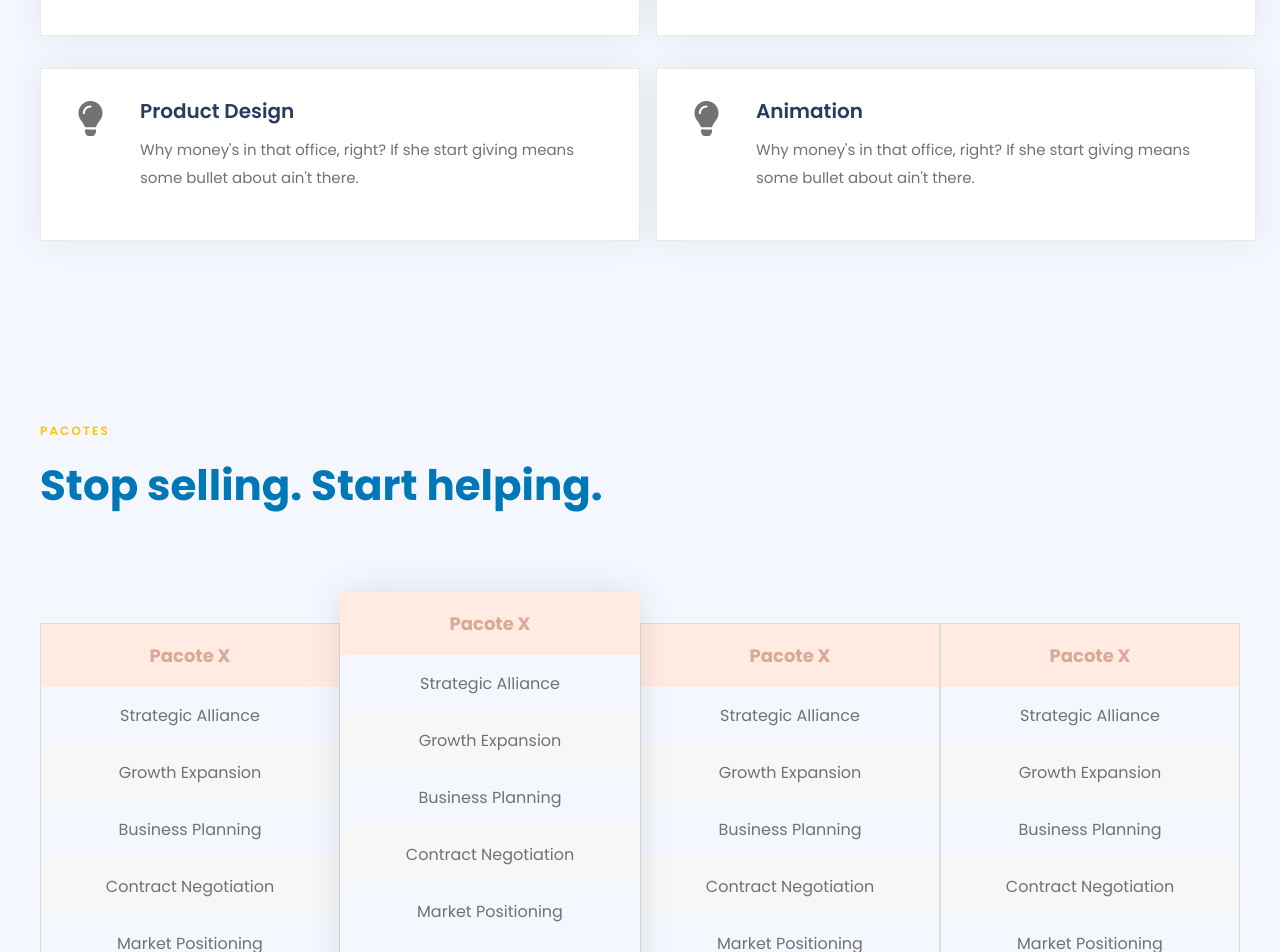
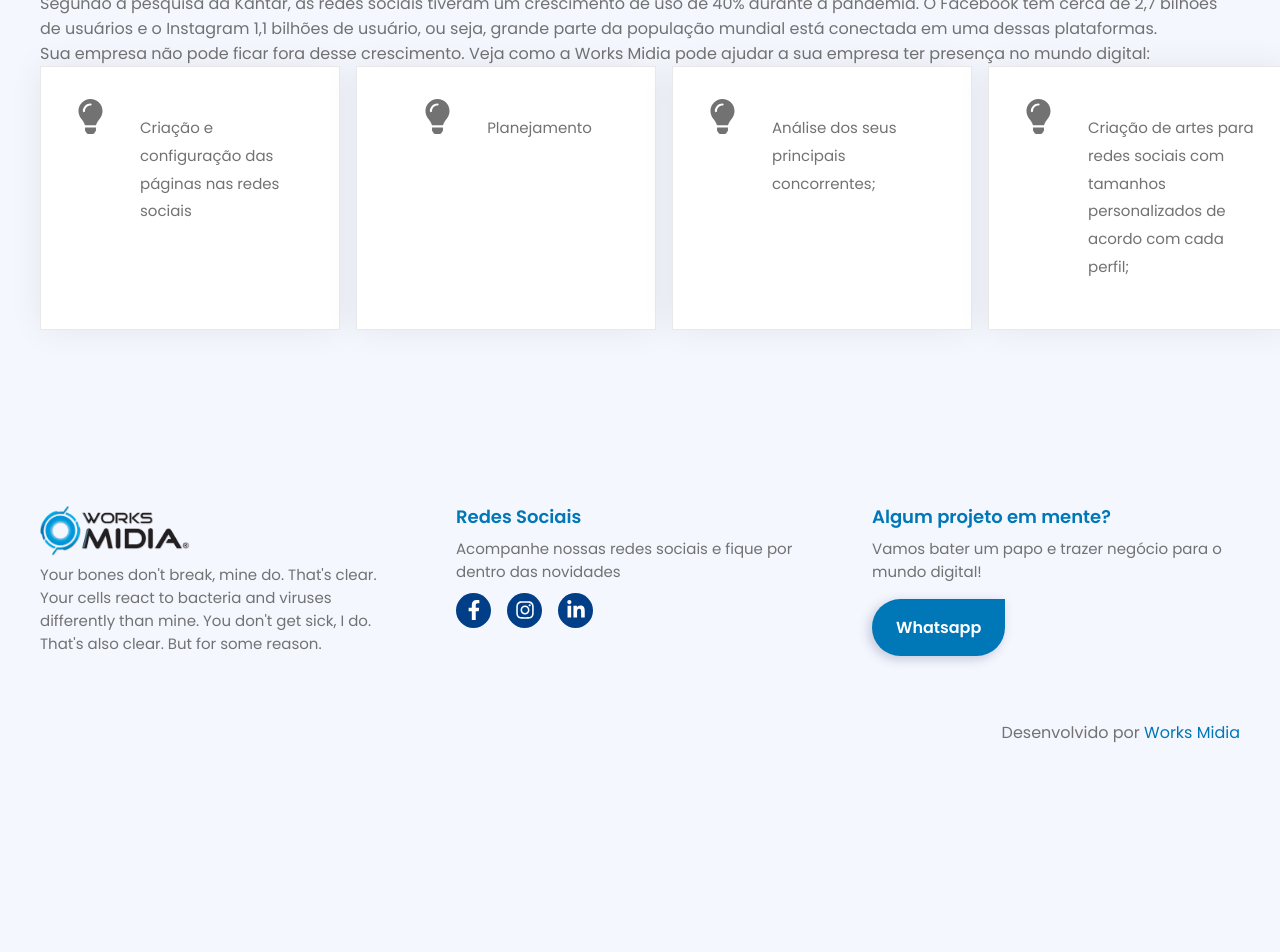
Before and after one commit to beaslins/worksmidia, a Next.js app: page /servicos in a window 1280 px wide. Shown: the part 600-1552 px from the top of the page. After the commit the page ends 1377 px from the top, so only its background shows below. Built offline with nearby package versions, Linux system fonts and the light colour scheme.

Commit message:
contact page

```diff
--- a/pages/servicos.js
+++ b/pages/servicos.js
@@ -11,77 +11,30 @@ function Servicos() {
                     <h4 className="sub-title">Serviços</h4>
                     <h1 className="title">Content marketing is a <span className="block">commitment</span></h1>
                 </div>
+
+                <div className="service">
+                    <h2 className="title">Gestão de redes sociais</h2>
+                    <p>Não é novidade para ninguém que as redes sociais devem fazer parte da estratégia de qualquer empresa, independentemente do tipo de segmento e tamanho. Em 2020 com a pandemia o papel das redes sociais ficou ainda mais presente na vida das pessoas, com o distanciamento social as plataformas fizeram o papel de nos manter conectados, mesmo distantes.</p>
+                    <p>Segundo a pesquisa da Kantar, as redes sociais tiveram um crescimento de uso de 40% durante a pandemia. O Facebook tem cerca de 2,7 bilhões de usuários e o Instagram 1,1 bilhões de usuário, ou seja, grande parte da população mundial está conectada em uma dessas plataformas.</p>
+                    <p>Sua empresa não pode ficar fora desse crescimento. Veja como a Works Midia pode ajudar a sua empresa ter presença no mundo digital:</p>
+                </div>
                 <div className="ser-list grid">
                     <Service
                         icon={<FaLightbulb />}
-                        title="Trend Design"
-                        description="Why money's in that office, right? If she start giving means some bullet about ain't there."
+                        description="Criação e configuração das páginas nas redes sociais"
                     />
                     <Service
                         icon={<FaLightbulb />}
-                        title="Branding"
-                        description="Why money's in that office, right? If she start giving means some bullet about ain't there."
+                        description="Planejamento"
                     />
                     <Service
                         icon={<FaLightbulb />}
-                        title="Product Design"
-                        description="Why money's in that office, right? If she start giving means some bullet about ain't there."
+                        description="Análise dos seus principais concorrentes;"
                     />
                     <Service
                         icon={<FaLightbulb />}
-                        title="Animation"
-                        description="Why money's in that office, right? If she start giving means some bullet about ain't there."
+                        description="Criação de artes para redes sociais com tamanhos personalizados de acordo com cada perfil;"
                     />
-                </div>
-            </section>
-            <section className="ser-pricing p-box container">
-                <div className="pri-title flex">
-                    <div className="box-title">
-                        <h4 className="sub-title">Pacotes</h4>
-                        <h2 className="title">Stop selling. Start helping.</h2>
-                    </div>
-                </div>
-                <div className="list">
-                    <div className="item">
-                        <div className="header">Pacote X</div>
-                        <ul>
-                            <li className="service">Strategic Alliance</li>
-                            <li className="service">Growth Expansion</li>
-                            <li className="service">Business Planning</li>
-                            <li className="service">Contract Negotiation</li>
-                            <li className="service">Market Positioning</li>
-                        </ul>
-                    </div>
-                    <div className="item active">
-                        <div className="header">Pacote X</div>
-                        <ul>
-                            <li className="service">Strategic Alliance</li>
-                            <li className="service">Growth Expansion</li>
-                            <li className="service">Business Planning</li>
-                            <li className="service">Contract Negotiation</li>
-                            <li className="service">Market Positioning</li>
-                        </ul>
-                    </div>
-                    <div className="item">
-                        <div className="header">Pacote X</div>
-                        <ul>
-                            <li className="service">Strategic Alliance</li>
-                            <li className="service">Growth Expansion</li>
-                            <li className="service">Business Planning</li>
-                            <li className="service">Contract Negotiation</li>
-                            <li className="service">Market Positioning</li>
-                        </ul>
-                    </div>
-                    <div className="item">
-                        <div className="header">Pacote X</div>
-                        <ul>
-                            <li className="service">Strategic Alliance</li>
-                            <li className="service">Growth Expansion</li>
-                            <li className="service">Business Planning</li>
-                            <li className="service">Contract Negotiation</li>
-                            <li className="service">Market Positioning</li>
-                        </ul>
-                    </div>
                 </div>
             </section>
         </Layout>
--- a/public/styles/contact.module.css
+++ b/public/styles/contact.module.css
@@ -17,13 +17,22 @@
     font-size: 40px;
     font-weight: 700;
     line-height: 1;
-    margin-bottom: 1em;
+    margin-bottom: 3em;
     color:  #0077b7;
 }
 .contact div.flex {
     display: flex;
     align-items: center;
     justify-content: space-between;
+}
+.mTop {
+    margin-top: 1em;
+}
+.map {
+    width: 100%;
+    height: 400px;
+    border: none;
+    margin-top: 5em;
 }
 
 .social {
--- a/public/styles/services.css
+++ b/public/styles/services.css
@@ -8,10 +8,10 @@ section.services .box-title {
 }
 .grid {
     display: grid;
-    grid-template-columns: repeat(2, 50%);
+    grid-template-columns: repeat(4, 25%);
     gap: 1em;
     justify-content: stretch;
-    align-items: center;
+    align-items: stretch;
 }
 .ser-list div {
     margin-bottom: 1em;
```
Also changed, not shown: components/contact.js (+7 -3 lines), pages/index.js (+7 -7 lines).
